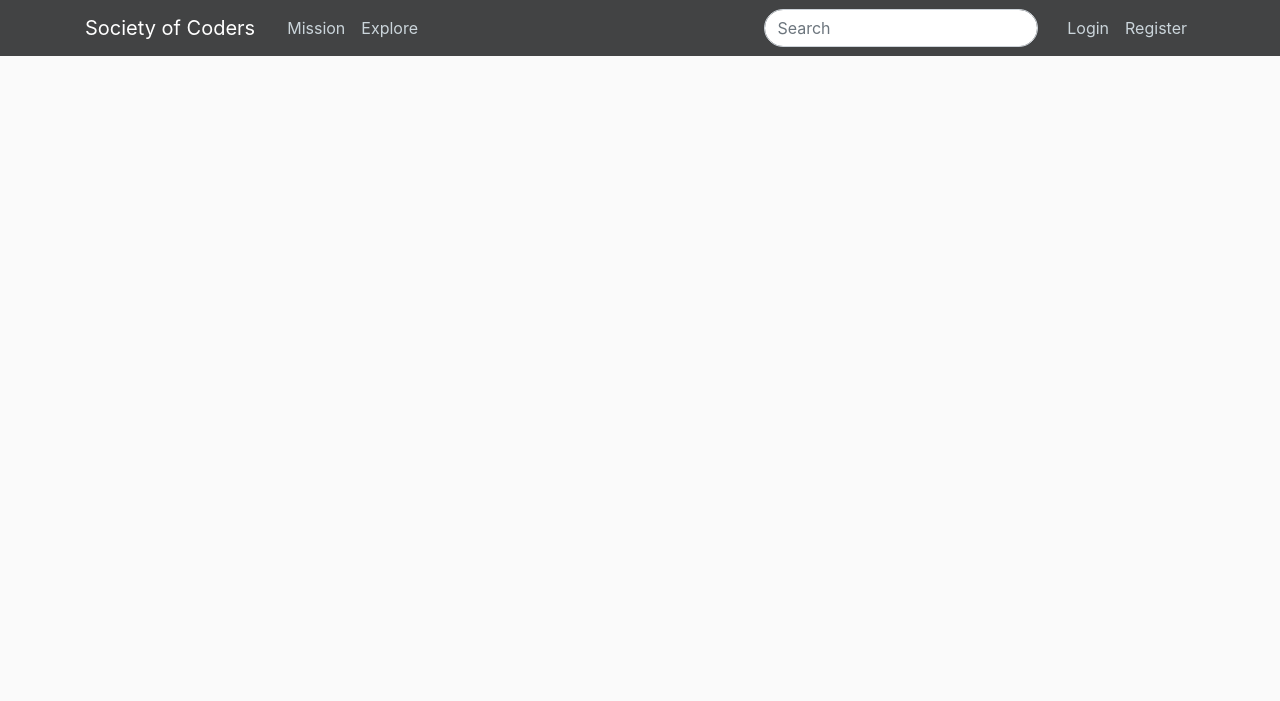
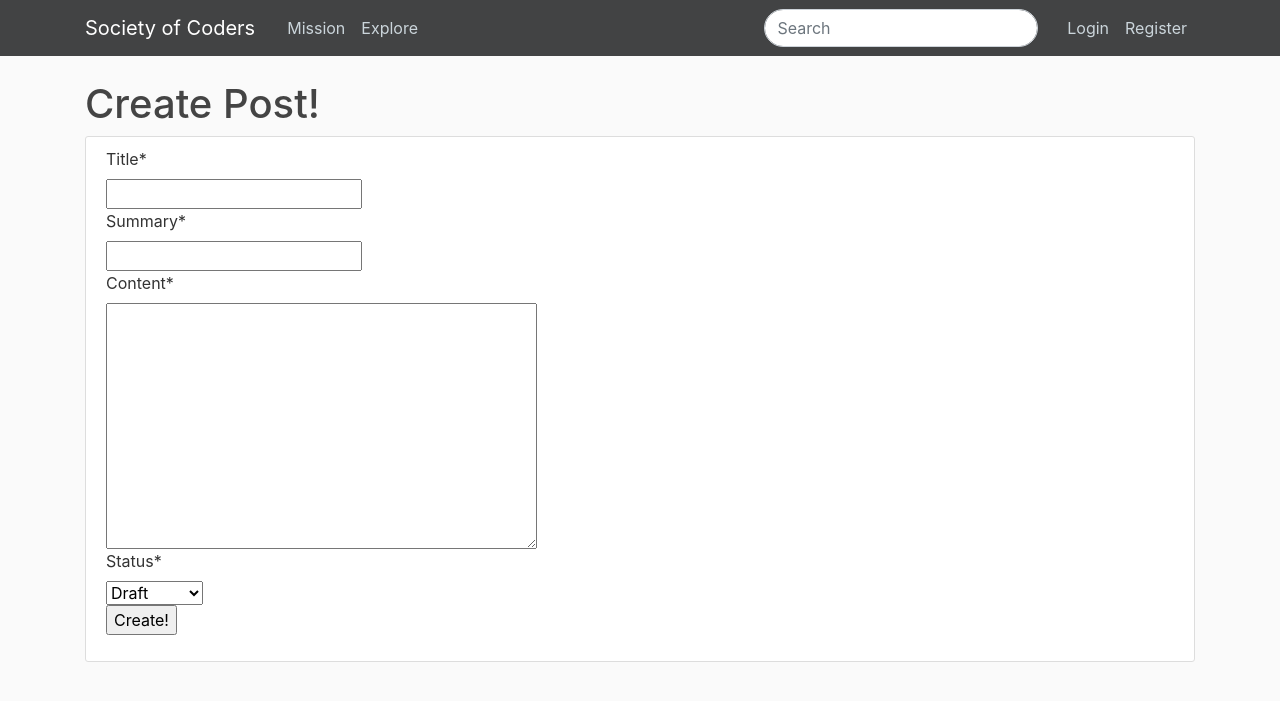
Before and after one commit to nathanielCherian/socSite, a Django app: page /account/create/ in a window 1280 px wide. Shown: the top 701 px of the page. Run offline with Django 3.2, Linux system fonts and the light colour scheme; some libraries are stand-ins or nearby versions.

Commit message:
create posts

```diff
--- a/soc_site/feed/models.py
+++ b/soc_site/feed/models.py
@@ -1,6 +1,7 @@
 from django.db import models
 from django.utils import timezone
 from django.contrib.auth.models import User
+from django.template.defaultfilters import slugify
 from taggit.managers import TaggableManager
 from ckeditor.fields import RichTextField
 
@@ -21,7 +22,7 @@
         ('published', 'Published')
     )
 
-    title = models.CharField(max_length=100)
+    title = models.CharField(max_length=100, unique=False)
     slug = models.SlugField(max_length=100)
     summary = models.CharField(max_length=300)
     content = RichTextField()
@@ -32,8 +33,19 @@
     author = models.ForeignKey(User, on_delete=models.CASCADE)
     status = models.CharField(max_length=10, choices=STATUS_CHOICES, default='draft')
 
+
     class Meta:
         ordering = ('-date_posted',)
 
     def __str__(self):
         return self.title
+
+    def save(self, *args, **kwargs): #system of producing unique slugs :)
+
+        slugged_title = slugify(self.title)
+        slug_posts = Post.objects.filter(slug=slugged_title)
+        if slug_posts:
+            slugged_title += str(len(slug_posts))
+
+        self.slug =  slugged_title
+        super(Post, self).save(*args, *kwargs)
--- a/soc_site/templates/account/create_post.html
+++ b/soc_site/templates/account/create_post.html
@@ -1,9 +1,32 @@
 {% extends "base.html" %}
+{% load crispy_forms_tags %}
 {% load static %}
 
 
 {% block content %}
+<script src="https://cdn.ckeditor.com/4.14.0/standard/ckeditor.js"></script>
 
 
 
+<h1>Create Post!</h1>
+
+<div class="content-section">
+
+
+        <form method="POST">
+
+            {{ form | crispy}}
+            {% csrf_token %}
+
+
+            <p><input type="submit" value="Create!"></p>
+        </form>
+
+        <script>
+            CKEDITOR.replace( 'content' );
+        </script>
+
+
+</div>
+
 {% endblock content %}
--- a/soc_site/users/forms.py
+++ b/soc_site/users/forms.py
@@ -1,5 +1,6 @@
 from django import forms
 from django.contrib.auth.models import User
+from feed.models import Post
 
 class UserRegistrationForm(forms.ModelForm):
     password = forms.CharField(label='Password', widget=forms.PasswordInput)
@@ -14,3 +15,10 @@
         if cd['password'] != cd['password2']:
             raise forms.ValidationError("Passwords dont match")
         return cd['password2']
+
+
+class PostCreateForm(forms.ModelForm):
+
+    class Meta:
+        model = Post
+        fields = ('title', 'summary', 'content', 'tags', 'status')
--- a/soc_site/users/views.py
+++ b/soc_site/users/views.py
@@ -1,9 +1,9 @@
-from django.shortcuts import render, get_object_or_404
+from django.shortcuts import render, get_object_or_404, redirect
 from django.contrib.auth.models import User
 from django.views.generic import DetailView
 from django.template.defaultfilters import slugify
 from feed.models import Post
-from .forms import UserRegistrationForm
+from .forms import UserRegistrationForm, PostCreateForm
 from .models import Profile
 
 
@@ -44,4 +44,21 @@
 
 
 def create_post(request):
-    return render(request, 'account/create_post.html')
+
+
+    if request.method == 'POST':
+        post_form = PostCreateForm(request.POST)
+
+        if post_form.is_valid():
+            user = request.user
+            new_post = post_form.save(commit=False)
+            new_post.author = user
+            new_post.save()
+            return redirect('home_feed')
+
+        else:
+            return render(request, 'account/create_post.html', {'form':post_form})
+
+    else:
+        form = PostCreateForm()
+        return render(request, 'account/create_post.html', {'form':form})
```
Also changed, not shown: soc_site/feed/migrations/0006_auto_20200615_1454.py (added), soc_site/feed/migrations/0007_auto_20200615_1510.py (added).
